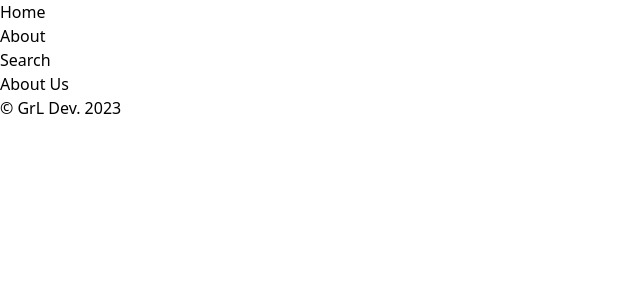
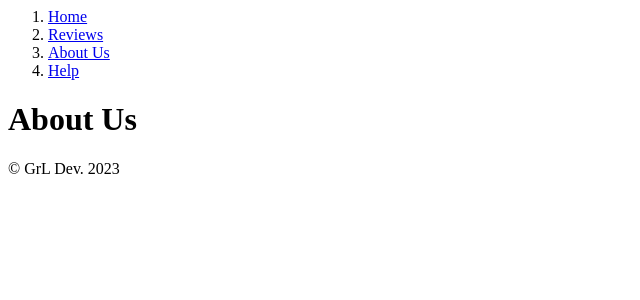
Before and after one commit to GrLdev/Rate-My-Student-Home, a Flask app: page /about in a window 1280 px wide. Shown: the top 300 px of the page, without its empty margins (0-640 px from the left). Run offline with Flask 3, Linux system fonts and the light colour scheme; some libraries are stand-ins or nearby versions.

Commit message:
replaced placeholder nav bar with functional html

```diff
--- a/app/templates/base.html
+++ b/app/templates/base.html
@@ -1,19 +1,20 @@
 <html lang="en">
 <head>
     <title>Rate My Student Home</title>
-    <script src="https://cdn.tailwindcss.com"></script>
+    <meta name="viewport" content="width=device-width, initial-scale=1"/>
 </head>
 
 <body>
 <header>
-    <nav>
-        {#        TODO: Add NavBar#}
-        <ul>
-            <li><a href="/">Home</a></li>
-            <li><a href="/">About</a></li>
-            <li><a href="/">Search</a></li>
-        </ul>
+    <nav class="crumbs">
+        <ol>
+            <li class="nav-crumb"><a href="/">Home</a></li>
+            <li class="nav-crumb"><a href="/review">Reviews</a></li>
+            <li class="nav-crumb"><a href="/about">About Us</a></li>
+            <li class="nav-crumb"><a href="/help-center">Help</a></li>
+        </ol>
     </nav>
+
 </header>
 
 <div id="content">
```
